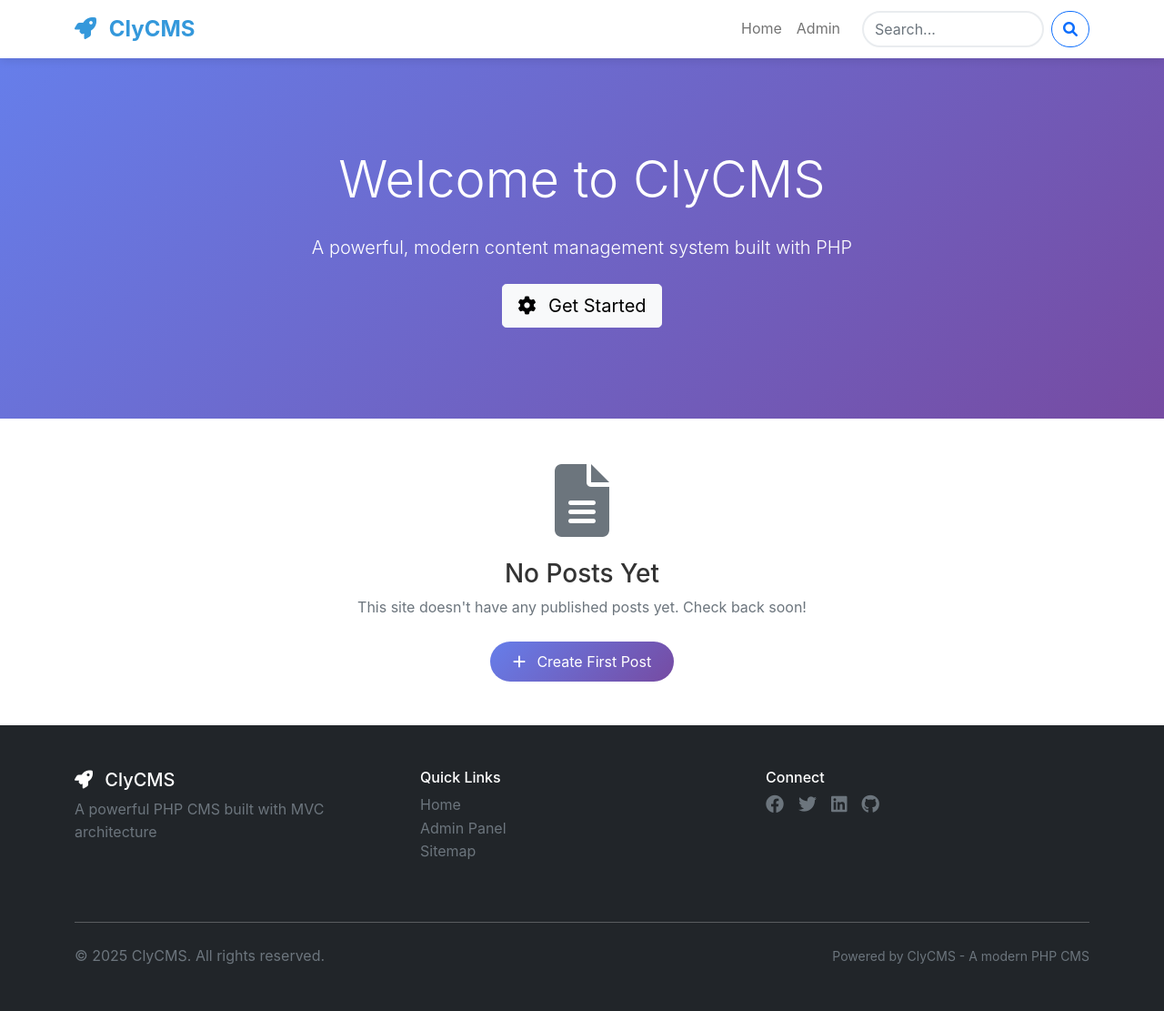
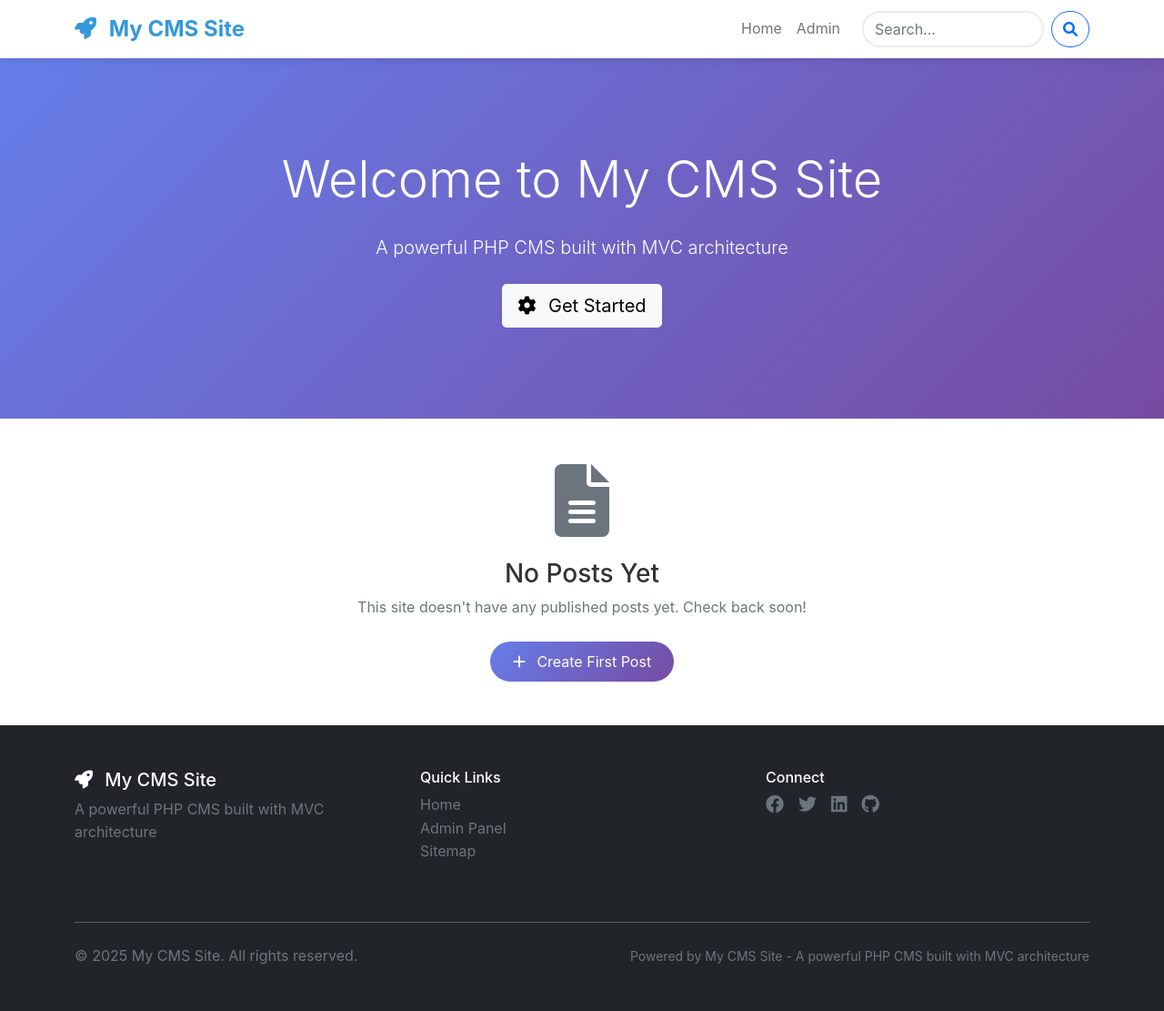
Before and after one commit to sjsiam/clycms, a PHP site: page / in a window 1280 px wide. Shown: the whole page at 91% size. Run offline with PHP 8.4, Linux system fonts and the light colour scheme; data comes from the database, SQL or seed files in the repository; data that the repository does not hold is empty.

Commit message:
increased dynamic ability

```diff
--- a/app/views/admin/includes/header.php
+++ b/app/views/admin/includes/header.php
@@ -4,7 +4,7 @@
 <head>
     <meta charset="UTF-8">
     <meta name="viewport" content="width=device-width, initial-scale=1.0">
-    <title><?= htmlspecialchars($page_title ?? 'CMS Admin') ?> - <?= htmlspecialchars(Config::get('app.name', 'My CMS')) ?></title>
+    <title><?= htmlspecialchars($page_title ?? 'CMS Admin') ?> - <?= htmlspecialchars(Setting::get('site_title', 'ClyCMS')) ?></title>
     <meta name="description" content="<?= htmlspecialchars($page_description ?? 'CMS Administration Panel') ?>">
 
     <!-- CSS -->
--- a/themes/default/404.php
+++ b/themes/default/404.php
@@ -1,5 +1,5 @@
 <?php
-$page_title = 'Page Not Found - ' . Config::get('app.name', 'My CMS Site');
+$page_title = 'Page Not Found - ' . Setting::get('site_title', 'ClyCMS');
 $page_description = 'The page you are looking for could not be found.';
 
 // Additional styles for 404 page
--- a/themes/default/footer.php
+++ b/themes/default/footer.php
@@ -4,10 +4,10 @@
             <div class="col-md-4 mb-4">
                 <h5>
                     <i class="fas fa-rocket me-2"></i>
-                    <?= htmlspecialchars(Config::get('app.name', 'My CMS Site')) ?>
+                    <?= htmlspecialchars(Setting::get('site_title', 'ClyCMS')) ?>
                 </h5>
                 <p class="text-muted">
-                    <?= htmlspecialchars(Config::get('app.description', 'A powerful PHP CMS built with MVC architecture')) ?>
+                    <?= htmlspecialchars(Setting::get('site_description', 'A powerful PHP CMS built with MVC architecture')) ?>
                 </p>
             </div>
 
@@ -44,12 +44,12 @@
         <div class="row align-items-center">
             <div class="col-md-6">
                 <p class="text-muted mb-0">
-                    © <?= date('Y') ?> <?= htmlspecialchars(Config::get('app.name', 'My CMS Site')) ?>. All rights reserved.
+                    © <?= date('Y') ?> <?= htmlspecialchars(Setting::get('site_title', 'ClyCMS')) ?>. All rights reserved.
                 </p>
             </div>
             <div class="col-md-6 text-md-end">
                 <small class="text-muted">
-                    Powered by ClyCMS - A modern PHP CMS
+                    Powered by <?= htmlspecialchars(Setting::get('site_title', 'ClyCMS')) ?> - <?= htmlspecialchars(Setting::get('site_description', 'A powerful PHP CMS built with MVC architecture')) ?>
                 </small>
             </div>
         </div>
--- a/themes/default/header.php
+++ b/themes/default/header.php
@@ -5,8 +5,8 @@
     <meta charset="UTF-8">
     <meta name="viewport" content="width=device-width, initial-scale=1.0">
 
-    <title><?= htmlspecialchars($page_title ?? Config::get('app.name', 'My CMS Site')) ?></title>
-    <meta name="description" content="<?= htmlspecialchars($page_description ?? Config::get('app.description', 'A powerful PHP CMS')) ?>">
+    <title><?= htmlspecialchars($page_title ?? Setting::get('site_title', 'ClyCMS')) ?></title>
+    <meta name="description" content="<?= htmlspecialchars($page_description ?? Setting::get('site_description', 'A powerful PHP CMS')) ?>">
 
     <?php if (isset($post) && $post): ?>
         <meta property="og:title" content="<?= htmlspecialchars($post['meta_title'] ?: $post['title']) ?>">
@@ -149,7 +149,7 @@
                 "dateModified": "<?= date('c', strtotime($post['updated_at'])) ?>",
                 "publisher": {
                     "@type": "Organization",
-                    "name": "<?= htmlspecialchars(Config::get('app.name', 'My CMS Site')) ?>"
+                    "name": "<?= htmlspecialchars(Setting::get('site_title', 'ClyCMS')) ?>"
                 }
                 <?php if ($post['featured_image']): ?>,
                     "image": "<?= Config::get('app.url') . $post['featured_image'] ?>"
@@ -164,7 +164,7 @@
         <div class="container">
             <a class="navbar-brand" href="/">
                 <i class="fas fa-rocket me-2"></i>
-                <?= htmlspecialchars(Config::get('app.name', 'My CMS Site')) ?>
+                <?= htmlspecialchars(Setting::get('site_title', 'ClyCMS')) ?>
             </a>
 
             <button class="navbar-toggler" type="button" data-bs-toggle="collapse" data-bs-target="#navbarNav">
--- a/themes/default/index.php
+++ b/themes/default/index.php
@@ -1,6 +1,6 @@
 <?php
-$page_title = Config::get('app.name', 'My CMS Site');
-$page_description = Config::get('app.description', 'A powerful PHP CMS built with MVC architecture');
+$page_title = Setting::get('site_title', 'ClyCMS');
+$page_description = Setting::get('site_description', 'A powerful PHP CMS built with MVC architecture');
 include 'header.php';
 ?>
 
@@ -8,8 +8,8 @@ include 'header.php';
     <div class="container">
         <div class="row justify-content-center text-center">
             <div class="col-lg-8">
-                <h1 class="display-4 mb-4">Welcome to <?= htmlspecialchars(Config::get('app.name', 'My CMS')) ?></h1>
-                <p class="lead mb-4"><?= htmlspecialchars(Config::get('app.description', 'A powerful, modern content management system built with PHP')) ?></p>
+                <h1 class="display-4 mb-4">Welcome to <?= htmlspecialchars(Setting::get('site_title', 'ClyCMS')) ?></h1>
+                <p class="lead mb-4"><?= htmlspecialchars(Setting::get('site_description', 'A powerful, modern content management system built with PHP')) ?></p>
                 <a href="/admin" class="btn btn-light btn-lg">
                     <i class="fas fa-cog me-2"></i>
                     Get Started
--- a/themes/default/page.php
+++ b/themes/default/page.php
@@ -1,5 +1,5 @@
 <?php
-$post_title = htmlspecialchars($post['meta_title'] ?: $post['title']) . ' - ' . Config::get('app.name', 'My CMS Site');
+$post_title = htmlspecialchars($post['meta_title'] ?: $post['title']) . ' - ' . Setting::get('site_title', 'ClyCMS');
 $post_description = htmlspecialchars($post['meta_description'] ?: $post['excerpt'] ?: substr(strip_tags($post['content']), 0, 160));
 
 // Additional styles for single page
--- a/themes/default/single.php
+++ b/themes/default/single.php
@@ -1,5 +1,5 @@
 <?php
-$page_title = htmlspecialchars($post['meta_title'] ?: $post['title']) . ' - ' . Config::get('app.name', 'My CMS Site');
+$page_title = htmlspecialchars($post['meta_title'] ?: $post['title']) . ' - ' . Setting::get('site_title', 'ClyCMS');
 $page_description = htmlspecialchars($post['meta_description'] ?: $post['excerpt'] ?: substr(strip_tags($post['content']), 0, 160));
 
 // Additional styles for single post
--- a/themes/default/tag.php
+++ b/themes/default/tag.php
@@ -1,5 +1,5 @@
 <?php
-$page_title = 'Tag: ' . htmlspecialchars($tag['name']) . ' - ' . Config::get('app.name', 'My CMS Site');
+$page_title = 'Tag: ' . htmlspecialchars($tag['name']) . ' - ' . Setting::get('site_title', 'ClyCMS');
 $page_description = 'Posts tagged with ' . htmlspecialchars($tag['name']) . ($tag['description'] ? ' - ' . htmlspecialchars($tag['description']) : '');
 
 // Additional styles for tag page
```
